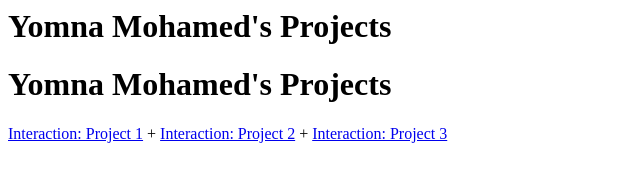
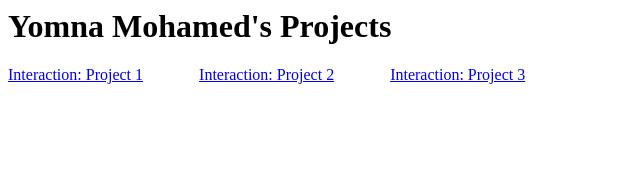
Before and after one commit to YomnaMoh/YomnaMoh.github.io, a plain HTML site: page index.html in a window 1280 px wide. Shown: the whole page, without its empty margins (0-640 px from the left). Drawn offline with Linux system fonts and the light colour scheme.

Commit message:
Update index.html

```diff
--- a/index.html
+++ b/index.html
@@ -1,12 +1,12 @@
 <html>
 <body>
 	<h1>Yomna Mohamed's Projects</h1>
-	<h1>Yomna Mohamed's Projects</h1>
+
 
 	<a href="yomnamoh.github.io">Interaction: Project 1</a>
-	+
+	&nbsp;&nbsp;&nbsp;&nbsp;&nbsp;&nbsp;&nbsp;&nbsp;&nbsp;&nbsp;&nbsp;&nbsp;
 	<a href="yomnamoh.github.io">Interaction: Project 2</a>
-	+
+	&nbsp;&nbsp;&nbsp;&nbsp;&nbsp;&nbsp;&nbsp;&nbsp;&nbsp;&nbsp;&nbsp;&nbsp;
 	<a href="yomnamoh.github.io">Interaction: Project 3</a>
 
 	</body>
```
